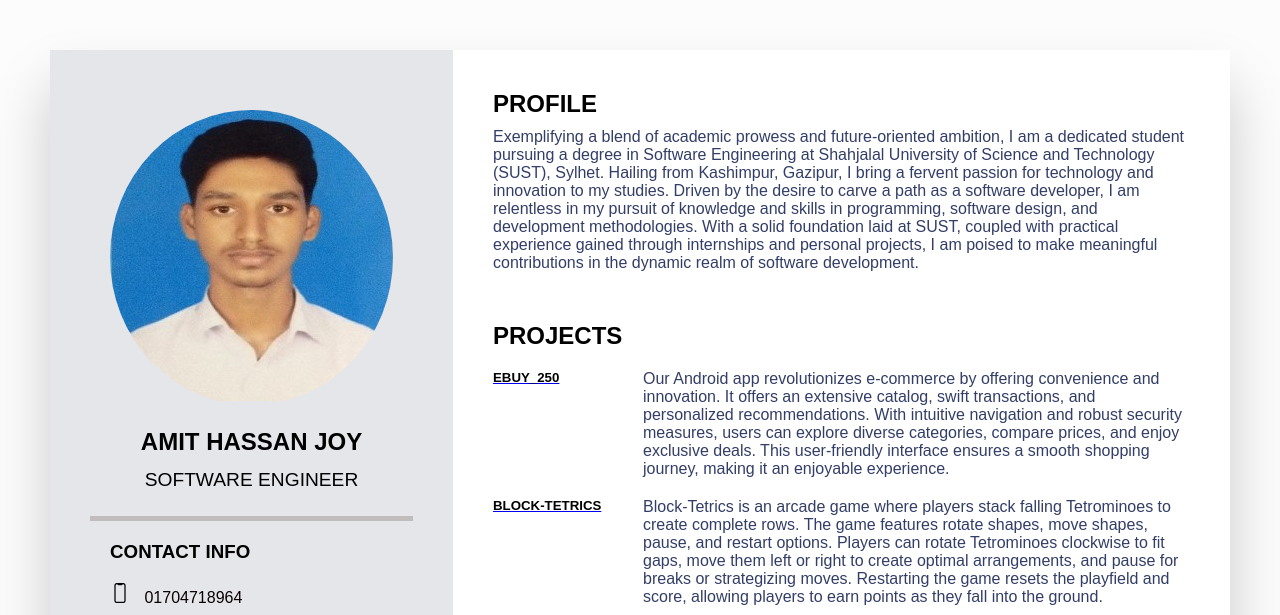
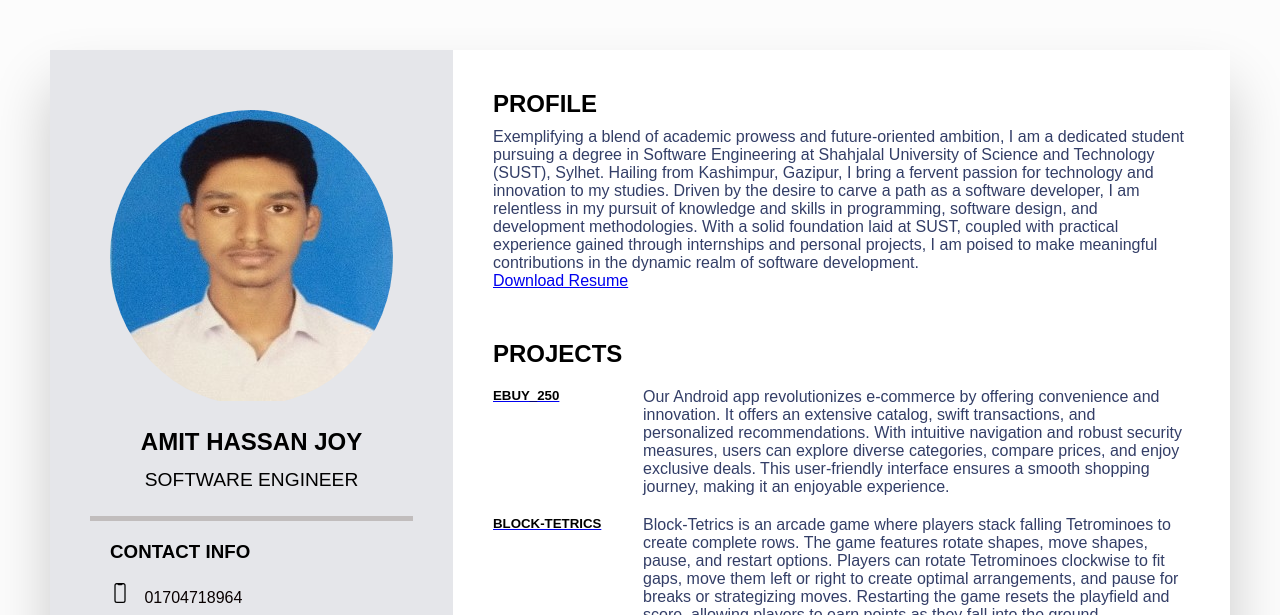
Before and after one commit to AmitHJoy55/resume, a plain HTML site: page index.html in a window 1280 px wide. Shown: the top 615 px of the page. Drawn offline with nearby package versions, Linux system fonts and the light colour scheme.

Commit message:
CV Pdf Added

```diff
--- a/index.html
+++ b/index.html
@@ -13,6 +13,7 @@
     <div class="container">
         <div class="left">
             <div class="profileText">
+                <!-- Porfile Info  -->
                 <div class="profileImg">
                     <img src="Amit.jpg" alt="">
                 </div>
@@ -22,28 +23,34 @@
             <div class="Info">
                 <h3 class="tittle">Contact Info</h3>
                 <ul>
+                    <!-- Mobile Number -->
                     <li>
                         <span class="icon"><ion-icon name="phone-portrait-outline"></ion-icon></span>
                         <span class="text">01704718964</span>
                     </li>
+                    <!-- Email -->
                     <li>
                         <span class="icon"><ion-icon name="mail-open-outline"></ion-icon></span>
                         <span class="text">sarkeramit88@gmail.com</span>
                     </li>
+                    <!-- Git Link  -->
                     <li>
                         <span class="icon"><ion-icon name="logo-github"></ion-icon></span>
                         <a href="https://github.com/AmitHJoy55" class"ssss" target="_blank"><span>/AmitHJoy55</span></a>
                     </li>
+                    <!-- Linked In details  -->
                     <li>
                         <span class="icon"><ion-icon name="logo-linkedin"></ion-icon></span>
                         <a href="https://www.linkedin.com/in/amit-hassan-985a19264/" class"ssss" target="_blank"><span>/amit-hassan-985a19264</span></a>
                     </li>
+                    <!-- Location Info  -->
                     <li>
                         <span class="icon"><ion-icon name="navigate-outline"></ion-icon></span>
                         <span class="text">Kashimpur,Gazipur</span>
                     </li>
                 </ul>
             </div>
+            <!-- Education Info of mine -->
             <div class="Info education">
                 <h3 class="tittle">Education</h3>
                 <ul>
@@ -69,6 +76,7 @@
                     </li>
                 </ul>
             </div>
+            <!-- Language that i can understand  -->
             <div class="Info language">
                 <h3 class="title">Languages</h3>
                 <ul>
@@ -87,11 +95,14 @@
                 </ul>
             </div>
         </div>
+        <!-- Right Section Containing about,project,skills, interest  -->
         <div class="right">
             <div class="about">
+            <!-- About Section  -->
                 <h2 class="title2">Profile</h2>
                 <p>Exemplifying a blend of academic prowess and future-oriented ambition, I am a dedicated student pursuing a degree in Software Engineering at Shahjalal University of Science and Technology (SUST), Sylhet. Hailing from Kashimpur, Gazipur, I bring a fervent passion for technology and innovation to my studies. Driven by the desire to carve a path as a software developer, I am relentless in my pursuit of knowledge and skills in programming, software design, and development methodologies. With a solid foundation laid at SUST, coupled with practical experience gained through internships and personal projects, I am poised to make meaningful contributions in the dynamic realm of software development.</p>
-
+                <a href="CV_PDF.pdf" class="DownloadBtn" download="Amit's Resume.pdf">Download Resume</a>
+            <!-- Project Section -->
             </div>
             <div class="about">
                 <h2 class="title2">Projects</h2>
@@ -103,6 +114,7 @@
                         <p>Our Android app revolutionizes e-commerce by offering convenience and innovation. It offers an extensive catalog, swift transactions, and personalized recommendations. With intuitive navigation and robust security measures, users can explore diverse categories, compare prices, and enjoy exclusive deals. This user-friendly interface ensures a smooth shopping journey, making it an enjoyable experience.</p>
                     </div>
                 </div>
+                <!-- Block Tetrics desciptione  -->
                 <div class="box">
                     <div class="my_project">
                         <a href="https://github.com/AmitHJoy55/Block-Tetrics.git" class"ssss" target="_blank"><h5>Block-Tetrics</h5></a>
@@ -111,6 +123,7 @@
                         <p>Block-Tetrics is an arcade game where players stack falling Tetrominoes to create complete rows. The game features rotate shapes, move shapes, pause, and restart options. Players can rotate Tetrominoes clockwise to fit gaps, move them left or right to create optimal arrangements, and pause for breaks or strategizing moves. Restarting the game resets the playfield and score, allowing players to earn points as they fall into the ground.</p>
                     </div>
                 </div>
+                <!-- Agony of Defeat desciptione  -->
                 <div class="box">
                     <div class="my_project">
                         <a href="https://github.com/AmitHJoy55/GameProject-150-AGONY-OF-DEFEAT.git" class"ssss" target="_blank"><h5>Agony of Defeat</h5></a>
@@ -120,6 +133,7 @@
                     </div>
                 </div>
             </div>
+            <!-- Skills I have gained -->
             <div class="about skills">
                 <h2 class="title2">Skills</h2>
                 <div class="box">
@@ -159,7 +173,7 @@
                     </div>
                 </div>
             </div>
-
+                <!-- Interest Section -->
                 <div class="about interest">
                     <h2 class="title2">Interest</h2>
                     <ul>
```
Also changed, not shown: style.css (+1 -8 lines), 1 other file.
